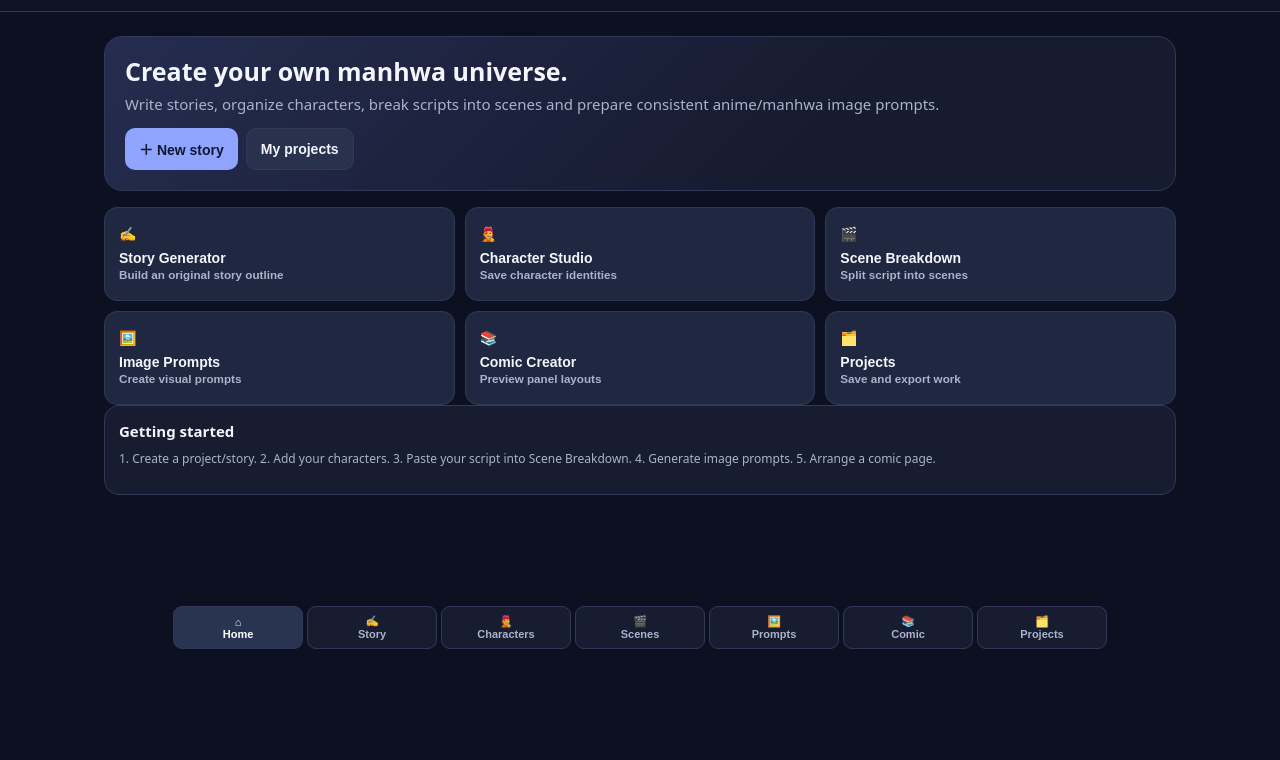
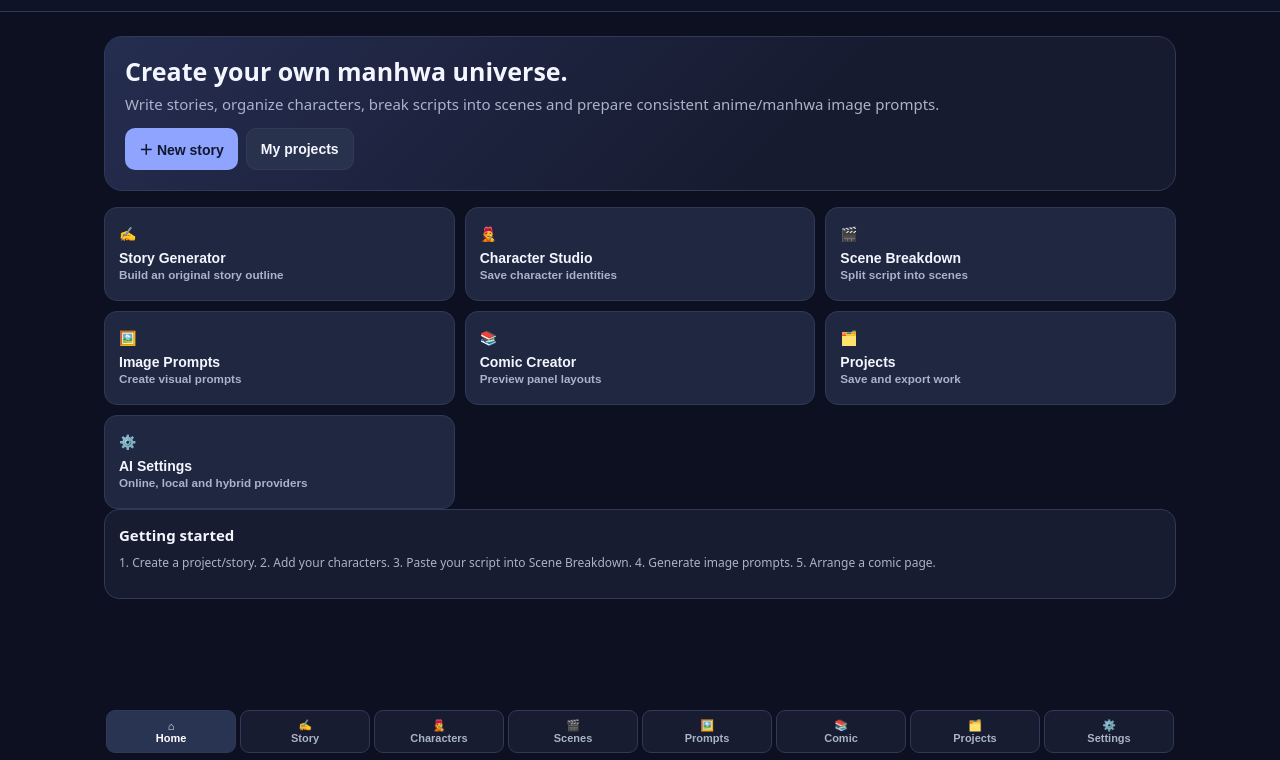
Before and after one commit to rachitstha1223455-hue/mangaflow-ai, a plain HTML site: page index.html in a window 1280 px wide. Shown: the part 61-821 px from the top of the page. Before the commit the page ends 800 px from the top, so only its background shows below. Drawn offline with Linux system fonts and the light colour scheme.

Commit message:
Add navigation entry for AI settings

```diff
--- a/index.html
+++ b/index.html
@@ -43,7 +43,7 @@ button.secondary{background:#29324d;color:var(--text);border:1px solid var(--lin
   <button class="tile" onclick="showPage('scenes')">🎬<b>Scene Breakdown</b><small>Split script into scenes</small></button>
   <button class="tile" onclick="showPage('prompts')">🖼️<b>Image Prompts</b><small>Create visual prompts</small></button>
   <button class="tile" onclick="showPage('comic')">📚<b>Comic Creator</b><small>Preview panel layouts</small></button>
-  <button class="tile" onclick="showPage('projects')">🗂️<b>Projects</b><small>Save and export work</small></button>
+  <button class="tile" onclick="showPage('projects')">🗂️<b>Projects</b><small>Save and export work</small></button><button class="tile" onclick="showPage('settings')">⚙️<b>AI Settings</b><small>Online, local and hybrid providers</small></button>
  </div>
  <div class="card"><h3>Getting started</h3><p class="muted">1. Create a project/story. 2. Add your characters. 3. Paste your script into Scene Breakdown. 4. Generate image prompts. 5. Arrange a comic page.</p></div>
 </section>
@@ -127,7 +127,7 @@ button.secondary{background:#29324d;color:var(--text);border:1px solid var(--lin
  <button data-page="scenes" onclick="showPage('scenes')">🎬<br>Scenes</button>
  <button data-page="prompts" onclick="showPage('prompts')">🖼️<br>Prompts</button>
  <button data-page="comic" onclick="showPage('comic')">📚<br>Comic</button>
- <button data-page="projects" onclick="showPage('projects')">🗂️<br>Projects</button>
+ <button data-page="projects" onclick="showPage('projects')">🗂️<br>Projects</button><button data-page="settings" onclick="showPage('settings')">⚙️<br>Settings</button>
 </nav>
 <script src="js/storage.js"></script>
 <script src="js/ai/provider-manager.js"></script>
```
